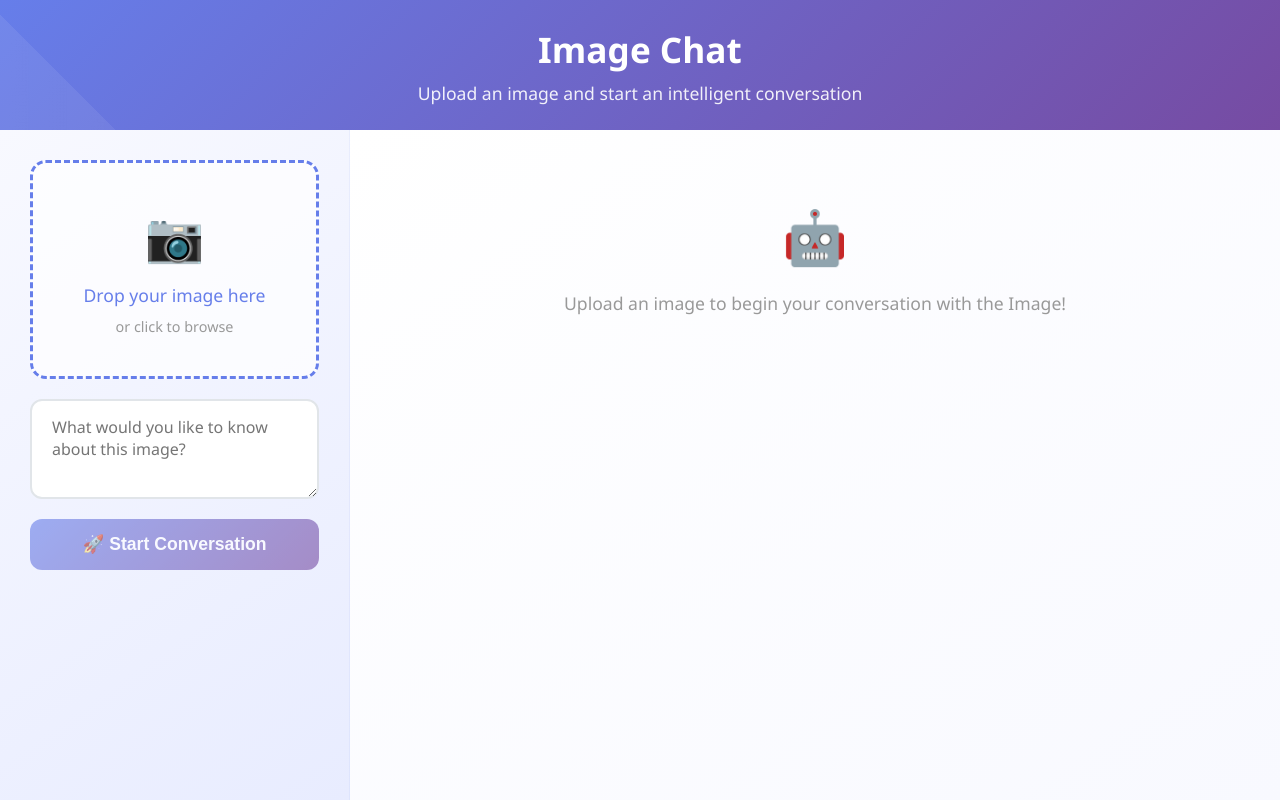
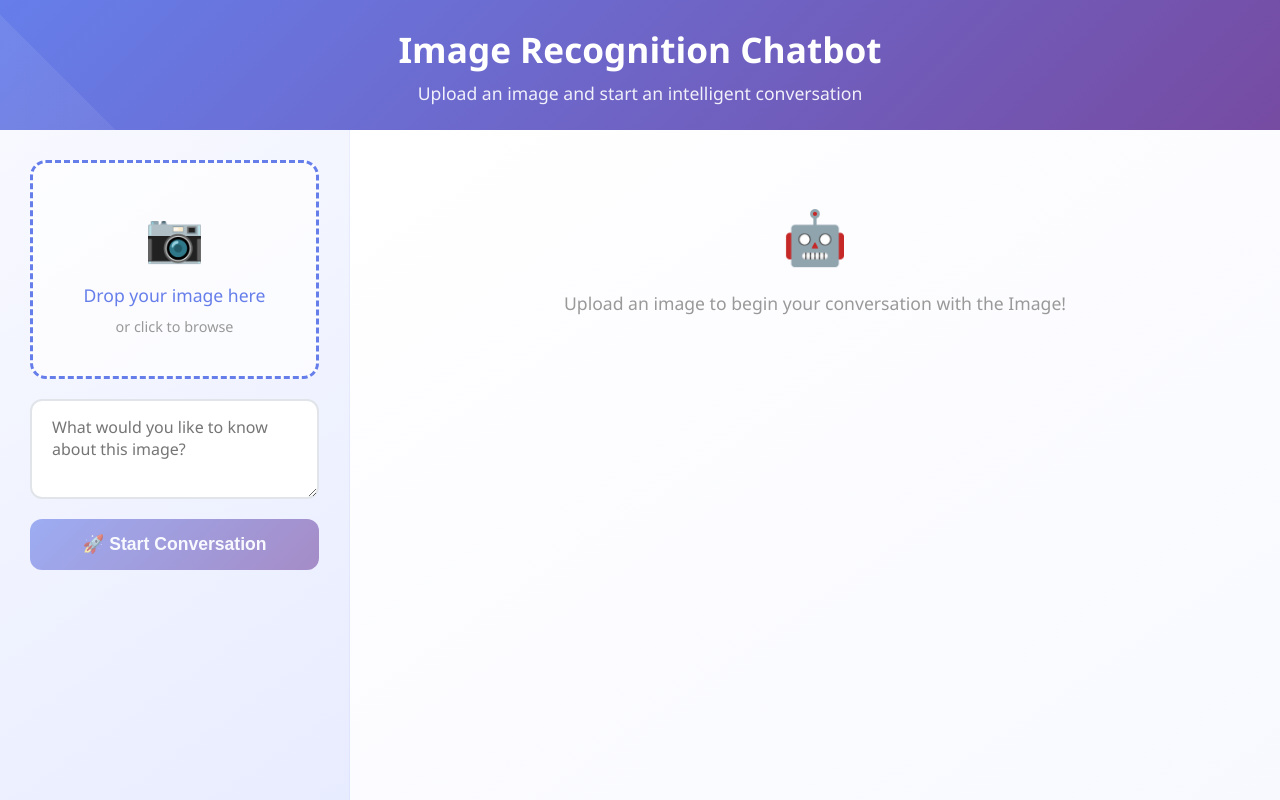
Before and after one commit to Adithya140/pscs_256, a Flask app: page / in a window 1280 px wide. Run offline with Flask 3, Linux system fonts and the light colour scheme.

Commit message:
Update index.html

```diff
--- a/templates/index.html
+++ b/templates/index.html
@@ -415,7 +415,7 @@
 <body>
     <div class="chat-container">
         <div class="header">
-            <h1>Image Chat </h1>
+            <h1>Image Recognition Chatbot </h1>
             <p>Upload an image and start an intelligent conversation</p>
         </div>
 
```
